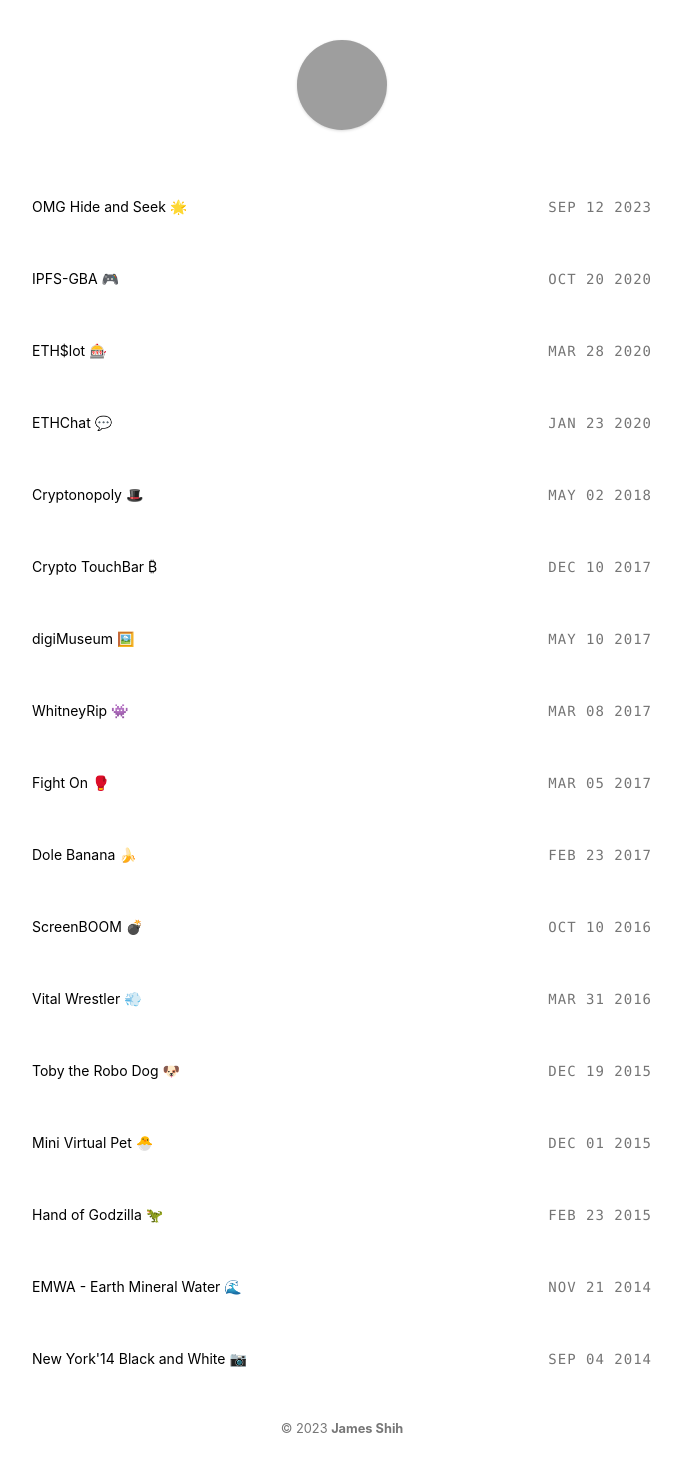
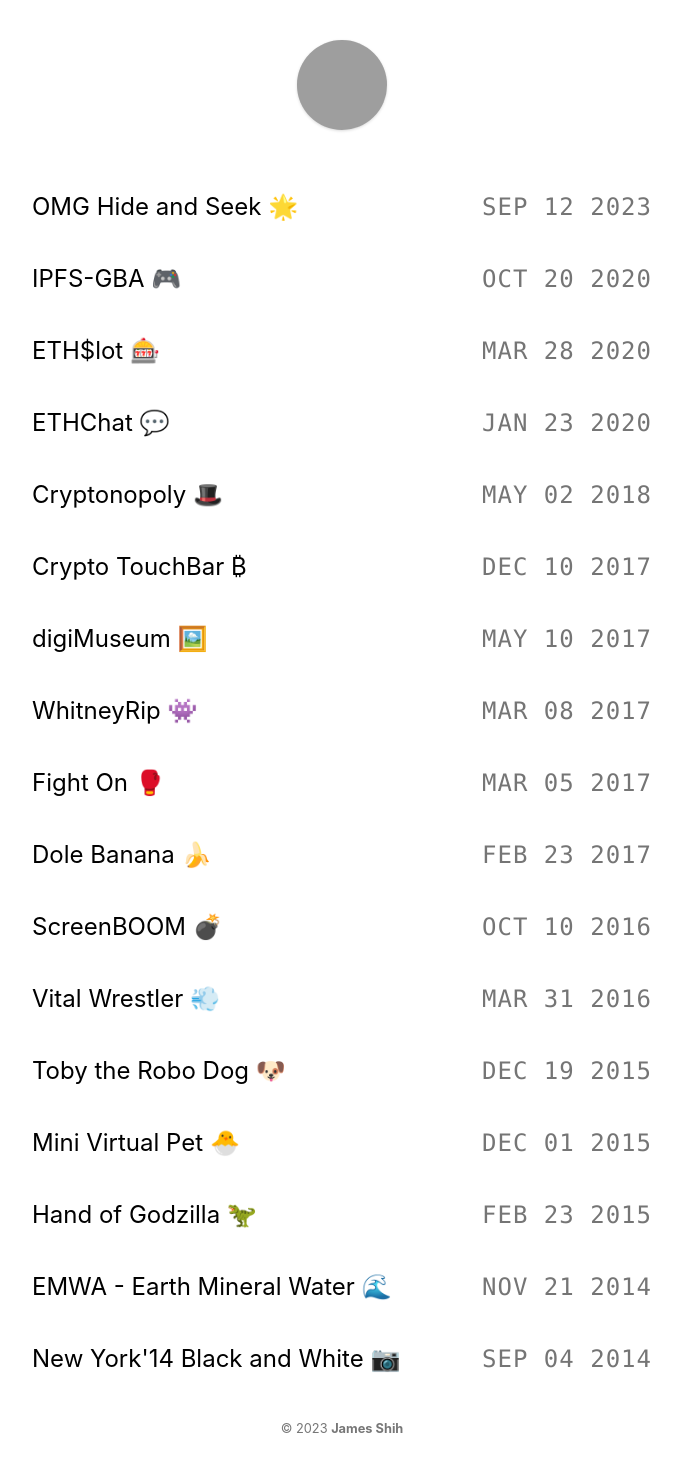
Before and after one commit to jameshih/blog, a Jekyll site: the page built from index.html, in a window 1280 px wide. Shown: the whole page, without its empty margins (298-979 px from the left). Built offline with Jekyll 4.4.1, drawn with Linux system fonts in a browser that asks for light colours; grey boxes are pictures that could not be loaded.

Commit message:
updated font size

```diff
--- a/_sass/main.scss
+++ b/_sass/main.scss
@@ -9,7 +9,7 @@
   height: 100%;
 }
 body {
-  font-size: 14px;
+  font-size: 1.5rem;
   line-height: 20px;
   font-weight: normal;
   font-style: normal;
```
